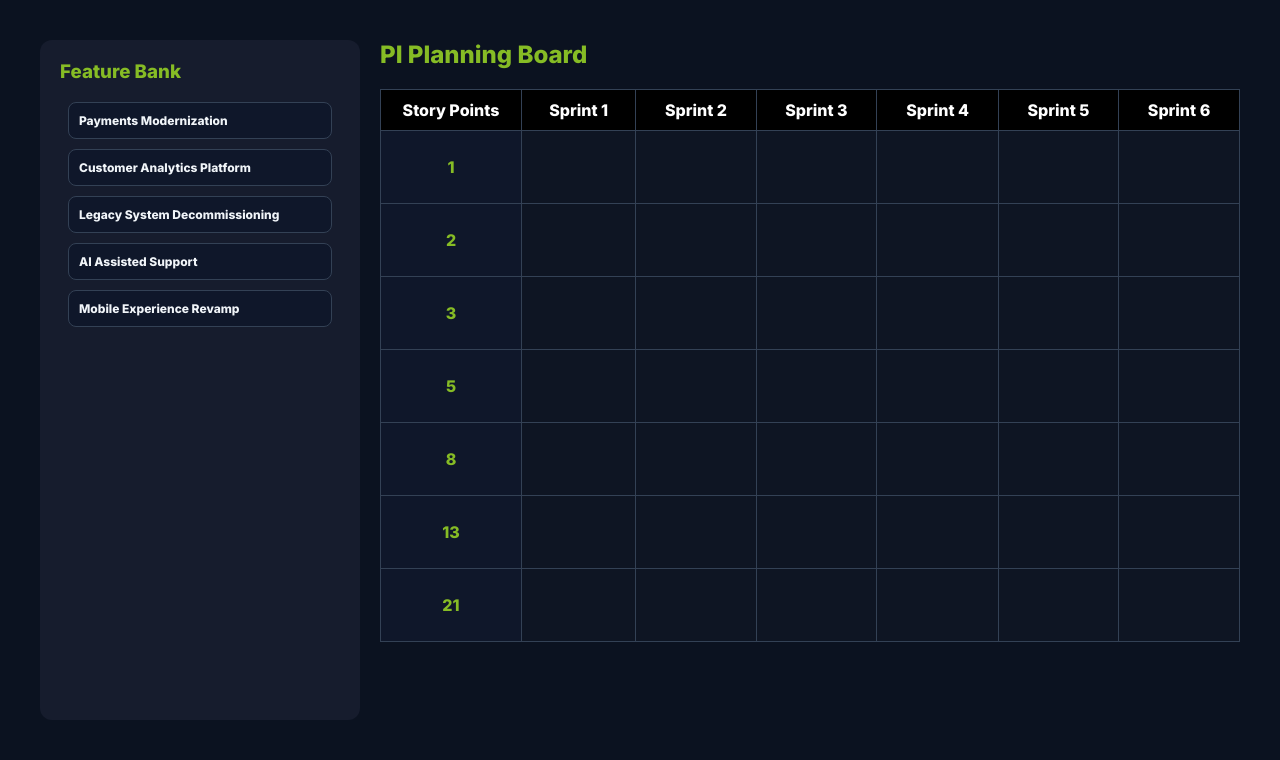
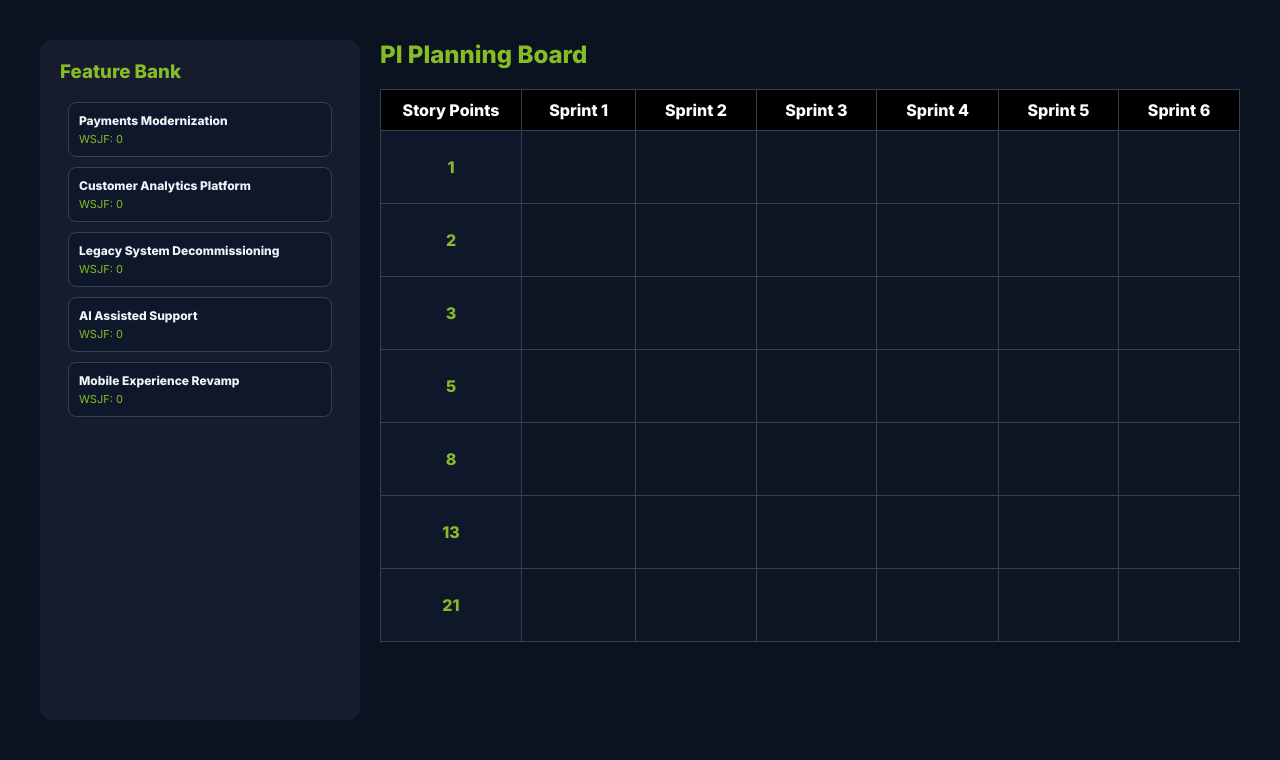
Before and after one commit to RummanulHaque/PRE-PI-Planning-tool, a Flask app: page /pi in a window 1280 px wide. Shown: the part 115-875 px from the top of the page. Run offline with Flask 3, Linux system fonts and the light colour scheme.

Commit message:
pi_planning.html

```diff
--- a/templates/pi_planning.html
+++ b/templates/pi_planning.html
@@ -6,9 +6,24 @@
     <div id="bank" style="width: 280px; background: #161c2d; padding: 20px; border-radius: 12px; height: 80vh; overflow-y: auto;">
         <h3 style="color: #86BC25; margin-top: 0;">Feature Bank</h3>
         {% for f in features %}
-        <div class="card feature-item" data-name="{{ f['Feature Name'] }}" style="padding: 10px; margin-bottom: 10px; cursor: grab; font-size: 12px; border: 1px solid #334155; background: #0f172a;">
-            <strong>{{ f['Feature Name'] }}</strong>
+        <div class="card feature-item"
+            data-name="{{ f['Feature Name'] }}"
+            style="padding: 10px;
+            margin-bottom: 10px;
+            cursor: grab;
+            font-size: 12px;
+            border: 1px solid #334155;
+            background: #0f172a;">
+
+            <div style="font-weight:700;">
+                {{ f['Feature Name'] }}
+            </div>
+
+            <div style="font-size:11px; color:#86BC25; margin-top:4px;">
+                WSJF: {{ f['WSJF'] }}
+            </div>
         </div>
+
         {% endfor %}
     </div>
 
```
